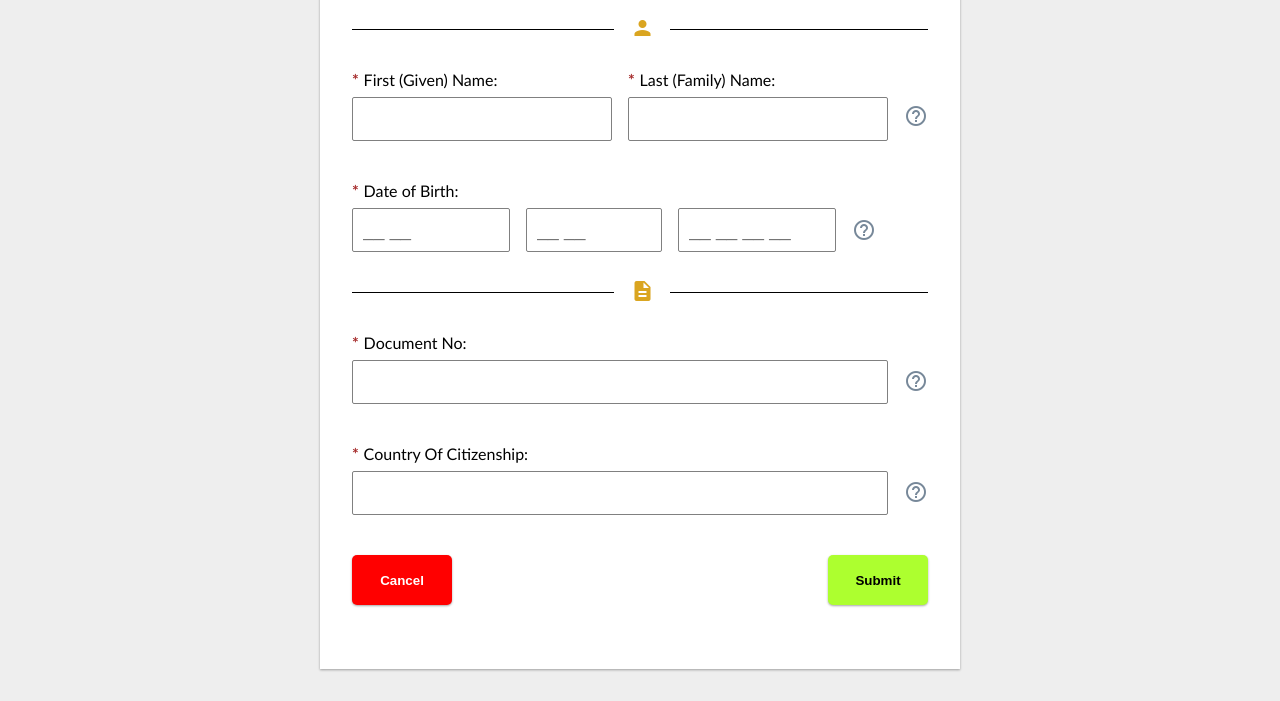
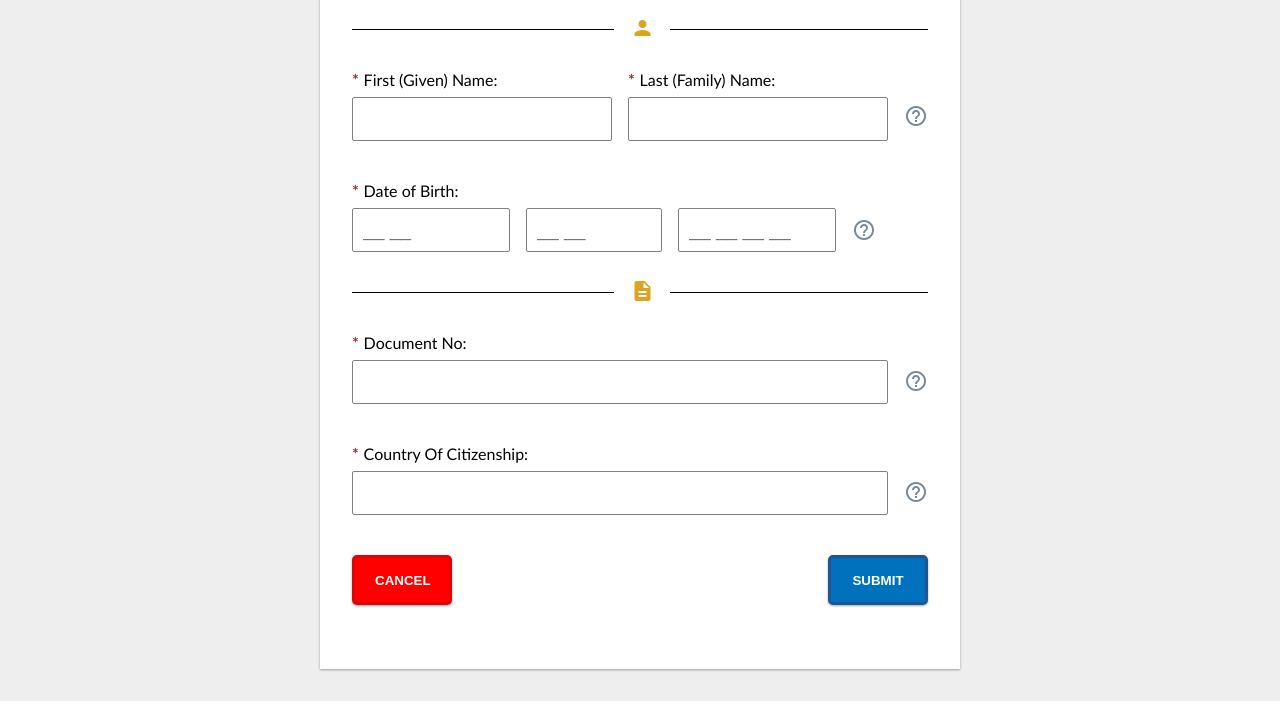
Before and after one commit to shre7989/I94-website-clone, a plain HTML site: page index.html in a window 1280 px wide. Shown: the part 376-1077 px from the top of the page. Drawn offline with Linux system fonts and the light colour scheme.

Commit message:
update styling for submit and cancel btn

```diff
--- a/index.css
+++ b/index.css
@@ -206,12 +206,14 @@ label {
   filter: brightness(90%);
 }
 .btn-submit {
-  background-color: greenyellow;
+  background-color: #0071bc;
   font-weight: bold;
-  color: black;
+  border: 3px solid #205493;
+  color: white;
 }
 .btn-cancel {
   background-color: red;
+  border: 3px solid rgba(197, 11, 11, 0.541);
   font-weight: bold;
   color: white;
 }
--- a/index.html
+++ b/index.html
@@ -154,8 +154,8 @@
         </section>
         <!-- Buttons to submit or cancel form -->
         <section id="form-section_btn" class="form-section">
-          <button class="btn btn-cancel">Cancel</button>
-          <button type="submit" class="btn btn-submit">Submit</button>
+          <button class="btn btn-cancel">CANCEL</button>
+          <button type="submit" class="btn btn-submit">SUBMIT</button>
         </section>
       </form>
     </section>
```
